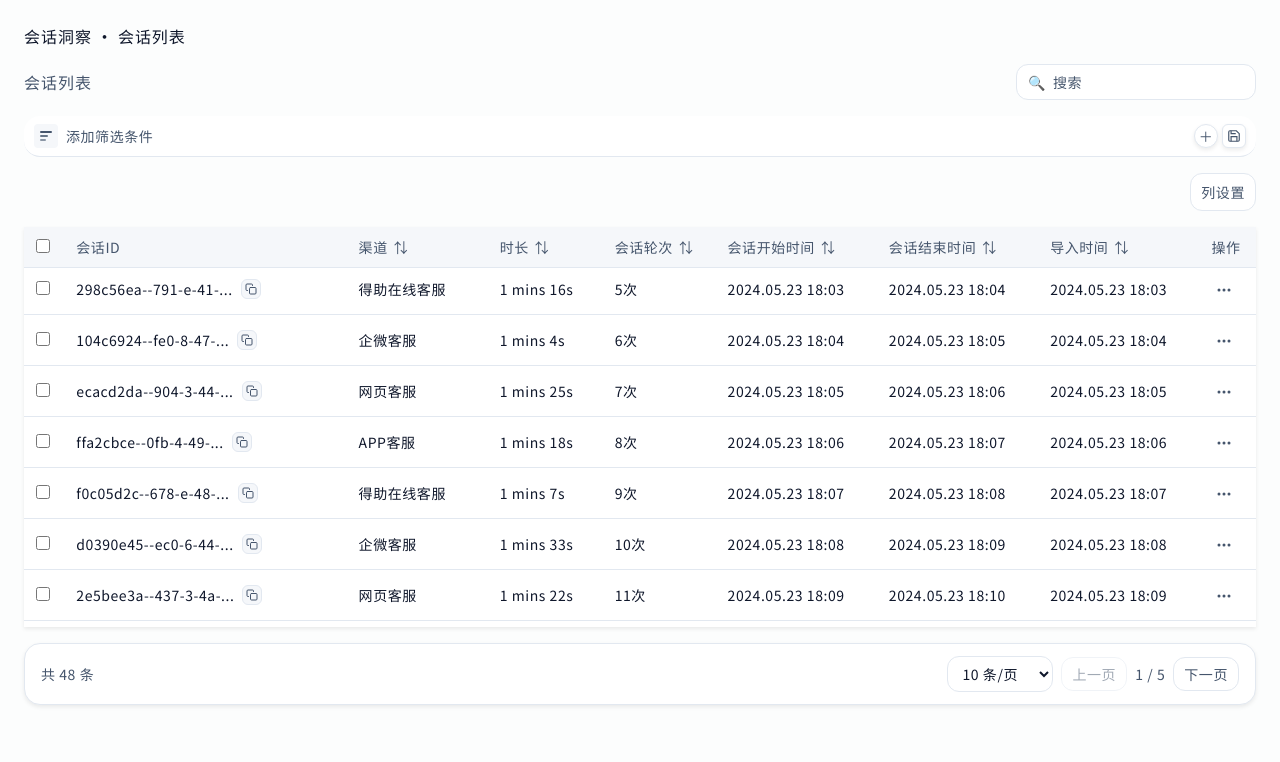
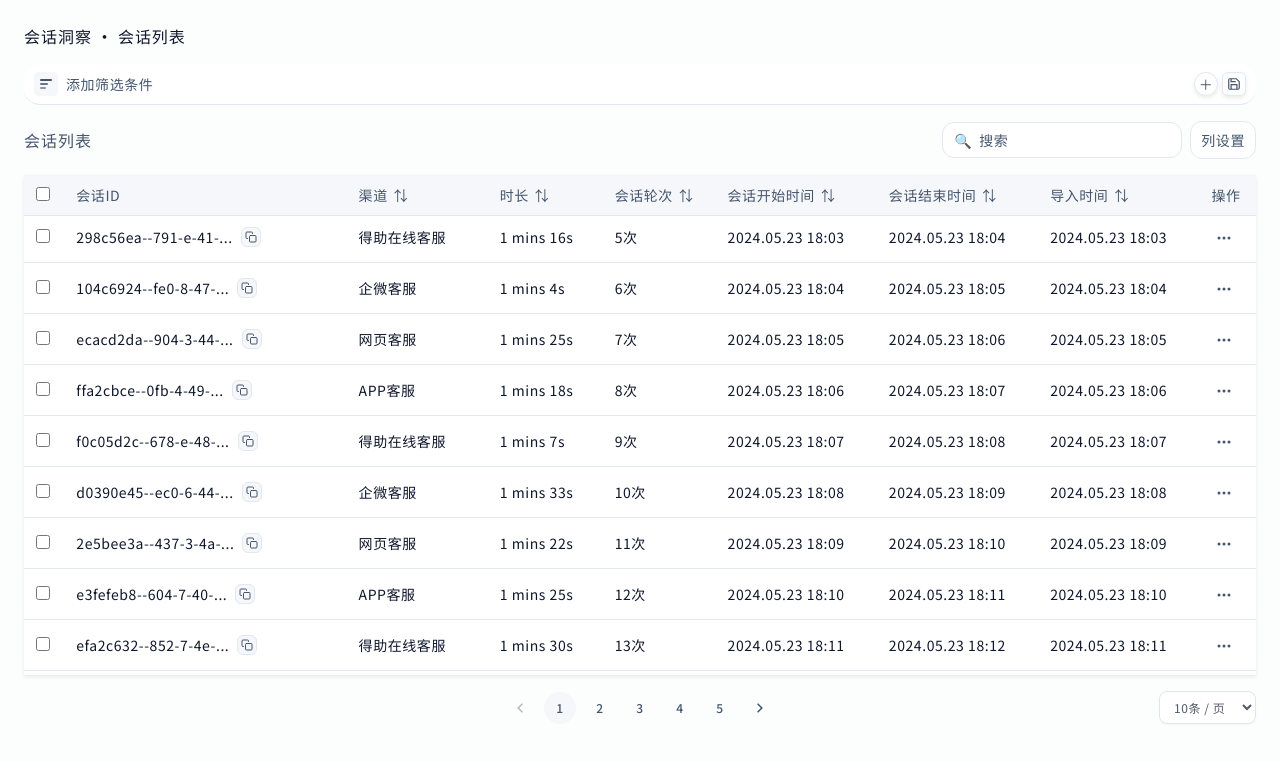
Before and after one commit to Xdong320/xcomponents, a React (Vite) app: page / in a window 1280 px wide. Shown: the top 762 px of the page. Built offline with nearby package versions, Linux system fonts and the light colour scheme.

Commit message:
feat: add TablePagination component and integrate it into CommonTable

```diff
--- a/src/components/table/CommonTable.tsx
+++ b/src/components/table/CommonTable.tsx
@@ -7,6 +7,7 @@ import React, {
 } from "react";
 import { FilterBuilder } from "./FilterBuilder";
 import { ColumnSettings } from "./ColumnSettings";
+import { TablePagination } from "./TablePagination";
 import type {
   CommonColumnType,
   CommonTableProps,
@@ -198,15 +199,12 @@ export function CommonTable<T extends Record<string, any> = any>({
   const shadowRightCell = "-2px 0 4px -2px rgba(0,0,0,0.06)";
 
   const [internalPagination, setInternalPagination] = useState({
-    current:
-      paginationProp === false ? 1 : (paginationProp?.current ?? 1),
-    pageSize:
-      paginationProp === false ? 10 : (paginationProp?.pageSize ?? 10),
+    current: paginationProp === false ? 1 : (paginationProp?.current ?? 1),
+    pageSize: paginationProp === false ? 10 : (paginationProp?.pageSize ?? 10),
   });
 
   const isPaginationControlled =
-    paginationProp !== false &&
-    typeof paginationProp?.onChange === "function";
+    paginationProp !== false && typeof paginationProp?.onChange === "function";
 
   const paginationConfig: PaginationConfig | false =
     paginationProp === false
@@ -247,10 +245,8 @@ export function CommonTable<T extends Record<string, any> = any>({
   );
 
   const isServerSide = paginationConfig && paginationConfig.serverSide;
-  const currentPage =
-    paginationConfig !== false ? paginationConfig.current : 1;
-  const pageSize =
-    paginationConfig !== false ? paginationConfig.pageSize : 10;
+  const currentPage = paginationConfig !== false ? paginationConfig.current : 1;
+  const pageSize = paginationConfig !== false ? paginationConfig.pageSize : 10;
 
   const filteredData = useMemo(() => {
     let result = dataSource;
@@ -305,10 +301,7 @@ export function CommonTable<T extends Record<string, any> = any>({
 
   useEffect(() => {
     if (isServerSide || total === 0) return;
-    if (
-      currentPage > totalPages &&
-      !isPaginationControlled
-    ) {
+    if (currentPage > totalPages && !isPaginationControlled) {
       setInternalPagination((prev) => ({
         ...prev,
         current: totalPages,
@@ -530,8 +523,10 @@ export function CommonTable<T extends Record<string, any> = any>({
   const borderB = "border-b border-figma-border";
 
   return (
-    <div className="flex flex-col gap-4">
-      <div className="flex items-center justify-between gap-4">
+    <div className="flex flex-col ">
+      {filterBuilderProps && <FilterBuilder {...filterBuilderProps} />}
+      {/* 标题与列设置同一行：标题左对齐，搜索 + 列设置右对齐 */}
+      <div className="flex py-4 items-center justify-between gap-4">
         <div className="flex items-center gap-3">
           {title && (
             <h2 className="text-figma-label-md text-figma-text-secondary">
@@ -552,13 +547,6 @@ export function CommonTable<T extends Record<string, any> = any>({
               🔍
             </span>
           </div>
-        </div>
-      </div>
-
-      {filterBuilderProps && <FilterBuilder {...filterBuilderProps} />}
-
-      <div className="flex items-center justify-between gap-2">
-        <div className="flex-1" />
           {columnSettingsProps && (
             <div className="relative">
               <button
@@ -591,6 +579,7 @@ export function CommonTable<T extends Record<string, any> = any>({
               )}
             </div>
           )}
+        </div>
       </div>
 
       <div
@@ -869,7 +858,8 @@ export function CommonTable<T extends Record<string, any> = any>({
             ) : (
               displayData.map((record, index) => {
                 const key = getRowKey(record);
-                const rowKeySafe = key !== undefined && key !== null ? key : index;
+                const rowKeySafe =
+                  key !== undefined && key !== null ? key : index;
                 const selected = selectedRowKeys.includes(key);
                 return (
                   <tr
@@ -1009,95 +999,18 @@ export function CommonTable<T extends Record<string, any> = any>({
       </div>
 
       {paginationConfig !== false && (
-        <>
-          {typeof paginationConfig.render === "function" ? (
-            paginationConfig.render({
-              current: isServerSide ? currentPage : effectiveCurrentPage,
-              pageSize,
-              total: isServerSide ? (paginationConfig.total ?? 0) : total,
-              totalPages: isServerSide
-                ? Math.max(
-                    1,
-                    Math.ceil(
-                      (paginationConfig.total ?? 0) / pageSize,
-                    ),
-                  )
-                : totalPages,
-              onChange: handlePaginationChange,
-            })
-          ) : (
-            <div className="flex items-center justify-between gap-2 rounded-figma-card border border-figma-border bg-figma-surface px-4 py-3 text-figma-paragraph text-figma-text-secondary shadow-figma-small">
-              <span>
-                共 {isServerSide ? (paginationConfig.total ?? 0) : total} 条
-              </span>
-              <div className="flex items-center gap-2">
-                <select
-                  value={pageSize}
-                  onChange={(e) => {
-                    const v = Number(e.target.value);
-                    handlePaginationChange(1, v);
-                  }}
-                  className="rounded-figma-btn border border-figma-border bg-figma-surface px-2.5 py-1.5 text-figma-paragraph text-figma-text-primary"
-                >
-                  {[10, 20, 50, 100].map((n) => (
-                    <option key={n} value={n}>
-                      {n} 条/页
-                    </option>
-                  ))}
-                </select>
-                <button
-                  type="button"
-                  disabled={
-                    (isServerSide ? currentPage : effectiveCurrentPage) <= 1
+        <TablePagination
+          current={isServerSide ? currentPage : effectiveCurrentPage}
+          pageSize={pageSize}
+          total={isServerSide ? (paginationConfig.total ?? 0) : total}
+          totalPages={
+            isServerSide
+              ? Math.max(1, Math.ceil((paginationConfig.total ?? 0) / pageSize))
+              : totalPages
           }
-                  onClick={() =>
-                    handlePaginationChange(
-                      (isServerSide ? currentPage : effectiveCurrentPage) - 1,
-                      pageSize,
-                    )
-                  }
-                  className="rounded-figma-btn border border-figma-border px-2.5 py-1.5 text-figma-paragraph text-figma-text-secondary disabled:opacity-50 hover:bg-figma-surface-alt"
-                >
-                  上一页
-                </button>
-                <span>
-                  {isServerSide ? currentPage : effectiveCurrentPage} /{" "}
-                  {isServerSide
-                    ? Math.max(
-                        1,
-                        Math.ceil(
-                          (paginationConfig?.total ?? 0) / pageSize,
-                        ),
-                      )
-                    : totalPages}
-                </span>
-                <button
-                  type="button"
-                  disabled={
-                    (isServerSide ? currentPage : effectiveCurrentPage) >=
-                    (isServerSide
-                      ? Math.max(
-                          1,
-                          Math.ceil(
-                            (paginationConfig?.total ?? 0) / pageSize,
-                          ),
-                        )
-                      : totalPages)
-                  }
-                  onClick={() =>
-                    handlePaginationChange(
-                      (isServerSide ? currentPage : effectiveCurrentPage) + 1,
-                      pageSize,
-                    )
-                  }
-                  className="rounded-figma-btn border border-figma-border px-2.5 py-1.5 text-figma-paragraph text-figma-text-secondary disabled:opacity-50 hover:bg-figma-surface-alt"
-                >
-                  下一页
-                </button>
-              </div>
-            </div>
-          )}
-        </>
+          onChange={handlePaginationChange}
+          customRender={paginationConfig.render}
+        />
       )}
     </div>
   );
--- /dev/null
+++ b/src/components/table/TablePagination.tsx
@@ -0,0 +1,202 @@
+import React, { useMemo } from "react";
+import type { PaginationRenderProps } from "./types";
+
+const DEFAULT_PAGE_SIZE_OPTIONS = [10, 20, 50, 100];
+
+const ArrowLeftIcon = () => (
+  <svg
+    xmlns="http://www.w3.org/2000/svg"
+    width="20"
+    height="20"
+    viewBox="0 0 20 20"
+    fill="none"
+    className="shrink-0"
+  >
+    <path
+      d="M9.20431 9.99923L12.9168 13.7117L11.8563 14.7722L7.08331 9.99923L11.8563 5.22623L12.9168 6.28673L9.20431 9.99923Z"
+      fill="#45556C"
+    />
+  </svg>
+);
+
+const ArrowRightIcon = () => (
+  <svg
+    xmlns="http://www.w3.org/2000/svg"
+    width="20"
+    height="20"
+    viewBox="0 0 20 20"
+    fill="none"
+    className="shrink-0"
+  >
+    <path
+      d="M10.7958 9.99923L7.08331 6.28673L8.14381 5.22623L12.9168 9.99923L8.14381 14.7722L7.08331 13.7117L10.7958 9.99923Z"
+      fill="#45556C"
+    />
+  </svg>
+);
+
+/** 生成带省略号的页码列表，如 [1, 2, 3, 4, 5, 'ellipsis', 10] */
+function getPageItems(
+  current: number,
+  totalPages: number,
+): (number | "ellipsis")[] {
+  if (totalPages <= 7) {
+    return Array.from({ length: totalPages }, (_, i) => i + 1);
+  }
+  const items: (number | "ellipsis")[] = [];
+  const showLeft = current <= 4;
+  const showRight = current >= totalPages - 3;
+  if (showLeft) {
+    for (let i = 1; i <= 5; i++) items.push(i);
+    items.push("ellipsis", totalPages);
+  } else if (showRight) {
+    items.push(1, "ellipsis");
+    for (let i = totalPages - 4; i <= totalPages; i++) items.push(i);
+  } else {
+    items.push(
+      1,
+      "ellipsis",
+      current - 1,
+      current,
+      current + 1,
+      "ellipsis",
+      totalPages,
+    );
+  }
+  return items;
+}
+
+export interface TablePaginationProps {
+  /** 当前页（从 1 开始） */
+  current: number;
+  /** 每页条数 */
+  pageSize: number;
+  /** 总条数 */
+  total: number;
+  /** 总页数 */
+  totalPages: number;
+  /** 页码或每页条数变更 */
+  onChange: (page: number, pageSize: number) => void;
+  /** 自定义分页 UI；传入时不再渲染默认分页栏 */
+  customRender?: (props: PaginationRenderProps) => React.ReactNode;
+  /** 每页条数可选值，默认 [10, 20, 50, 100] */
+  pageSizeOptions?: number[];
+}
+
+export function TablePagination({
+  current,
+  pageSize,
+  total,
+  totalPages,
+  onChange,
+  customRender,
+  pageSizeOptions = DEFAULT_PAGE_SIZE_OPTIONS,
+}: TablePaginationProps) {
+  const pageItems = useMemo(
+    () => getPageItems(current, totalPages),
+    [current, totalPages],
+  );
+
+  if (typeof customRender === "function") {
+    return (
+      <>
+        {customRender({
+          current,
+          pageSize,
+          total,
+          totalPages,
+          onChange,
+        })}
+      </>
+    );
+  }
+
+  // Figma 设计规范：Pagination Group [1.0]（会话洞察）
+  const figma = {
+    text: "#45556C", // fill_YI4X1K Label/Small
+    activeBg: "#F5F7FA", // fill_T405WY
+    dropdownBorder: "#E1E4EA", // stroke_QRJPF4
+    dropdownText: "#525866", // fill_XX9VQ7 Paragraph/Small
+    dropdownShadow: "0px 1px 2px 0px rgba(10, 13, 20, 0.03)",
+  };
+
+  return (
+    <div
+      className="flex py-4 w-full items-center justify-between gap-2"
+      style={{ gap: 8 }}
+    >
+      {/* 左侧占位，使中间页码组整体居中 */}
+      <div className="flex-1" />
+      {/* 中间：上一页 + 页码 + 下一页，gap 8px */}
+      <div className="flex items-center" style={{ gap: 8 }}>
+        <button
+          type="button"
+          aria-label="上一页"
+          disabled={current <= 1}
+          onClick={() => onChange(current - 1, pageSize)}
+          className="flex h-8 w-8 flex-shrink-0 items-center justify-center rounded-[6px] transition-colors disabled:opacity-40 hover:bg-[#F5F7FA]"
+        >
+          <ArrowLeftIcon />
+        </button>
+        <div className="flex items-center" style={{ gap: 8 }}>
+          {pageItems.map((item, i) =>
+            item === "ellipsis" ? (
+              <span
+                key={`e-${i}`}
+                className="flex h-8 w-8 items-center justify-center text-xs font-medium"
+                style={{ color: figma.text }}
+              >
+                …
+              </span>
+            ) : (
+              <button
+                key={item}
+                type="button"
+                onClick={() => onChange(item, pageSize)}
+                className="flex h-8 min-w-[32px] items-center justify-center rounded-full px-2 text-xs font-medium transition-colors hover:bg-[#F5F7FA]"
+                style={{
+                  backgroundColor:
+                    item === current ? figma.activeBg : undefined,
+                  color: figma.text,
+                }}
+              >
+                {item}
+              </button>
+            ),
+          )}
+        </div>
+        <button
+          type="button"
+          aria-label="下一页"
+          disabled={current >= totalPages}
+          onClick={() => onChange(current + 1, pageSize)}
+          className="flex h-8 w-8 flex-shrink-0 items-center justify-center rounded-[6px] transition-colors disabled:opacity-40 hover:bg-[#F5F7FA]"
+        >
+          <ArrowRightIcon />
+        </button>
+      </div>
+      {/* 右侧：每页条数选择器 Compact Dropdowns - padding 6 10 6 6, border 1px, radius 8px */}
+      <div className="flex flex-1 items-center justify-end">
+        <select
+          value={pageSize}
+          onChange={(e) => {
+            onChange(1, Number(e.target.value));
+          }}
+          className="cursor-pointer appearance-auto rounded-lg border bg-white text-xs outline-none"
+          style={{
+            color: figma.dropdownText,
+            borderColor: figma.dropdownBorder,
+            boxShadow: figma.dropdownShadow,
+            padding: "6px 6px 6px 10px",
+          }}
+        >
+          {pageSizeOptions.map((n) => (
+            <option key={n} value={n}>
+              {n}条 / 页
+            </option>
+          ))}
+        </select>
+      </div>
+    </div>
+  );
+}
--- a/src/components/table/index.ts
+++ b/src/components/table/index.ts
@@ -1,6 +1,7 @@
 export { CommonTable } from './CommonTable';
 export { FilterBuilder } from './FilterBuilder';
 export { ColumnSettings } from './ColumnSettings';
+export { TablePagination } from './TablePagination';
 export type {
   CommonTableProps,
   CommonColumnType,
@@ -20,3 +21,4 @@ export type {
   ColumnSettingsProps,
   Key,
 } from './types';
+export type { TablePaginationProps } from './TablePagination';
--- a/src/examples/TableDemo.tsx
+++ b/src/examples/TableDemo.tsx
@@ -331,7 +331,7 @@ export function TableDemo() {
             pageSize: 10,
             serverSide: false,
           }}
-          scroll={{ y: 400, x: 1200 }}
+          scroll={{ y: 500, x: 1200 }}
           rowSelection={{
             type: "checkbox",
             fixed: "left",
```
Lines whose indentation alone changed are shown as unchanged.
